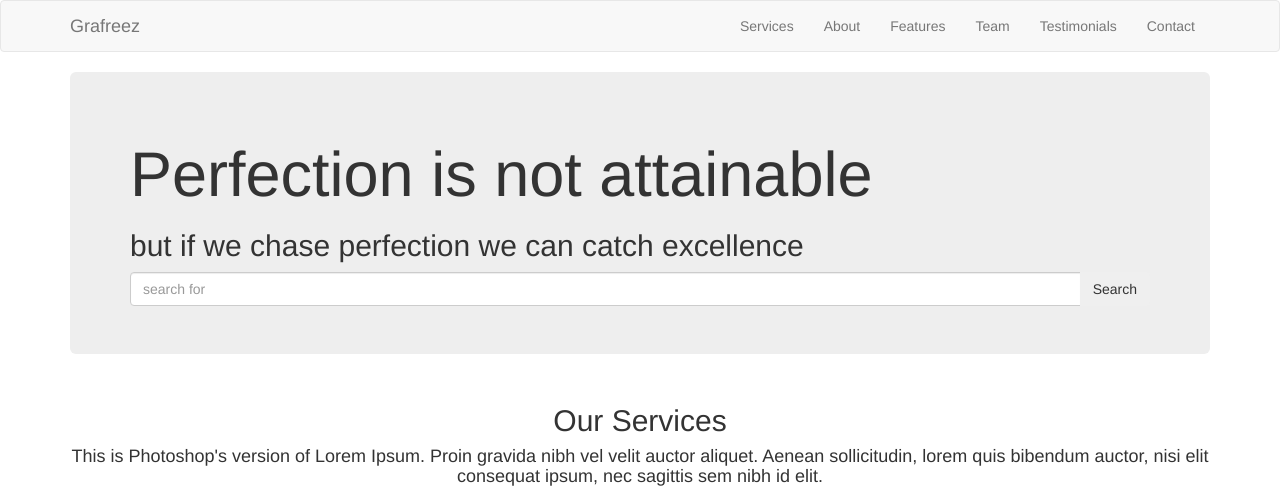
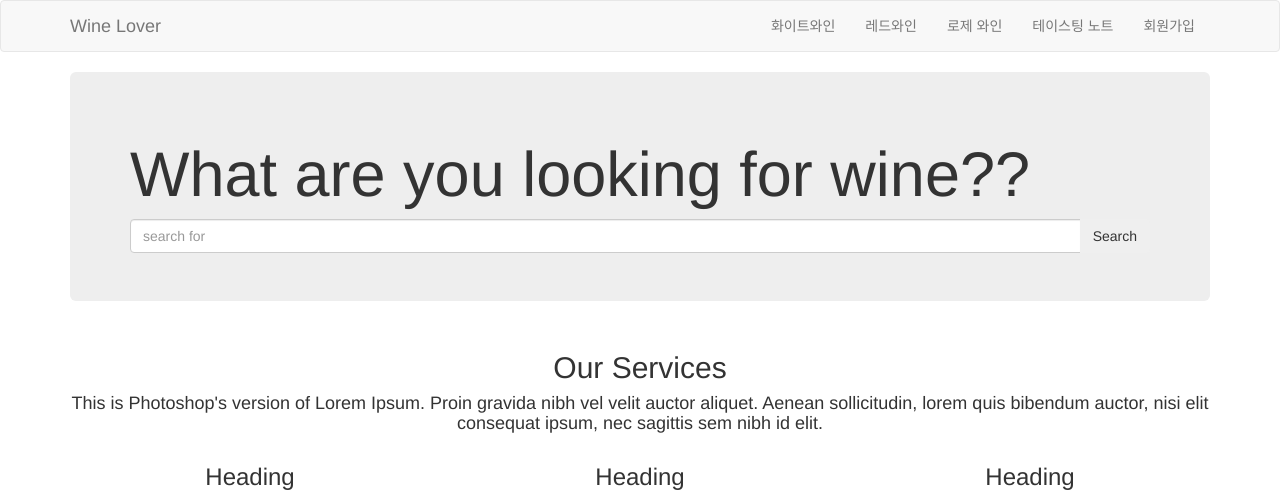
Before and after one commit to tail97/wine_tasting-note-app, a Django app: page / in a window 1280 px wide; the page is wider, and only the part inside the window is pictured. Shown: the top 502 px of that part. Run offline with Django 4.2, Linux system fonts and the light colour scheme; some libraries are stand-ins or nearby versions.

Commit message:
홈페이지 구현

```diff
--- a/wine_tasting_note/templates/index.html
+++ b/wine_tasting_note/templates/index.html
@@ -7,7 +7,7 @@
     <meta name="description" content="">
     <meta name="author" content="">
 
-    <title>Template 01 for Bootstrap</title>
+    <title>Wine tasting note</title>
 
     <!--Bootstrap core CSS-->
     <link href="static/css/bootstrap.min.css" rel="stylesheet">
@@ -46,17 +46,16 @@
                 <span class="icon-bar"></span>
                 <span class="icon-bar"></span>
             </button>
-            <a href="#home" class="navbar-brand">Grafreez</a>
+            <a href="#home" class="navbar-brand">Wine Lover</a>
         </div>
         <!- Collect the nav links, forms, and other content for toggling ->
         <div id="bs-example-navbar-collapse-1" class="collapse navbar-collapse">
             <ul class="nav navbar-nav navbar-right">
-                <li ><a href="#services">Services</a></li>
-                <li><a href="#about">About</a></li>
-                <li><a href="#features">Features</a></li>
-                <li><a href="#team">Team</a></li>
-                <li><a href="#testimonials">Testimonials</a></li>
-                <li><a href="#contact">Contact</a></li>
+                <li ><a href="#services">화이트와인</a></li>
+                <li><a href="#about">레드와인</a></li>
+                <li><a href="#features">로제 와인</a></li>
+                <li><a href="#team">테이스팅 노트</a></li>
+                <li><a href="#testimonials">회원가입</a></li>
 
             </ul>
         </div>
@@ -68,8 +67,8 @@
 <section class="banner-sec" id="home">
 <div class="container">
 <div class="jumbotron">
-<h1>Perfection is not attainable</h1>
-<h2>but if we chase perfection we can catch excellence</h2>
+<h1>What are you looking for wine??</h1>
+<!-- <h2>but if we chase perfection we can catch excellence</h2> -->
 
 <div class="input-group">
                 <input type="text" placeholder="search for" class="form-control"><span class="input-group-btn">
@@ -237,7 +236,7 @@
 </div>
 
 
-<section class="content contact-sec" id="contact">
+<!-- <section class="content contact-sec" id="contact">
 				<div class="container">
                 <div class="row">
                 <div class="col-lg-12 text-center"><h2>Contact Us</h2></div>
@@ -279,7 +278,7 @@
                 </div>
                 </div>
 
-			</section>
+			</section> -->
 <footer>
 <div class="container">
 <div class="row">
```
